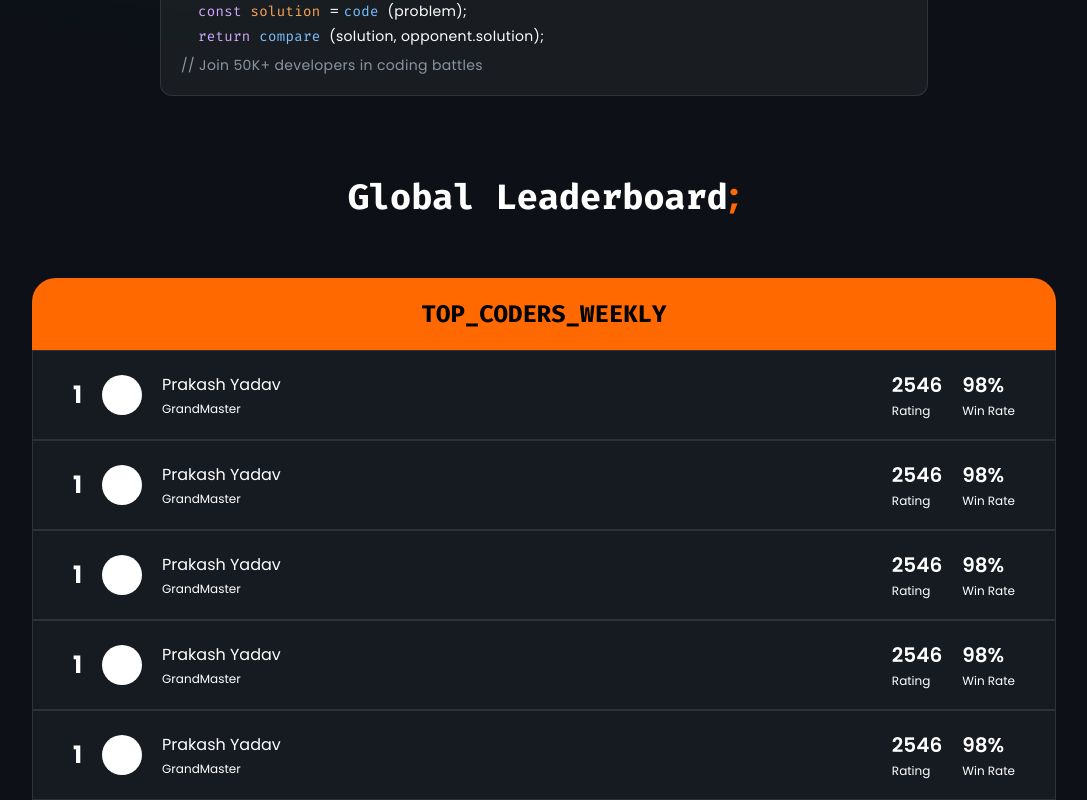
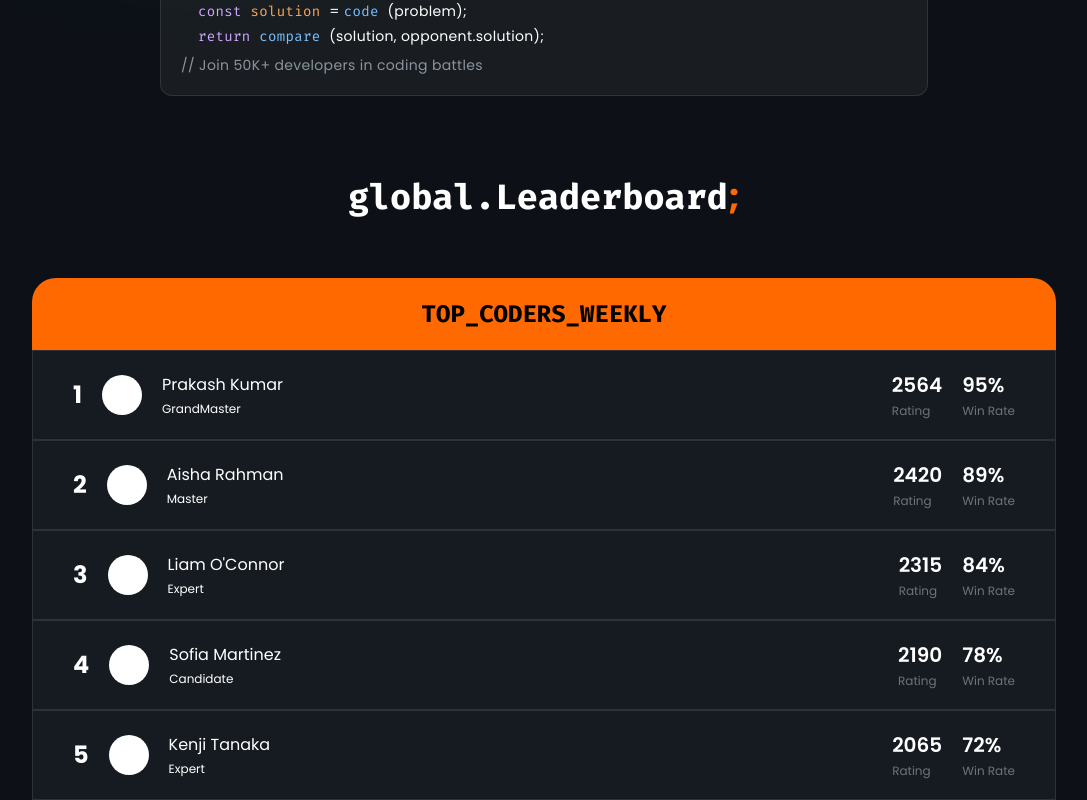
Before and after one commit to prakash-ydv/CodeClash, a React (Vite) app in the folder client/: page / in a window 1280 px wide. Shown: the part 659-1459 px from the top of the page, without its empty margins (96-1183 px from the left). Built offline with nearby package versions, Linux system fonts and the light colour scheme; a web font is replaced by a local one.

Commit message:
leaderboard ui improvement

```diff
--- a/client/src/component/ui/GlobalLeaderBoard.jsx
+++ b/client/src/component/ui/GlobalLeaderBoard.jsx
@@ -2,10 +2,47 @@ import React from "react";
 import LeaderBoardBox from "../utils/LeaderBoardBox";
 
 function GlobalLeaderBoard() {
+  const leaderBoardData = [
+    {
+      serial: 1,
+      name: "Prakash Kumar",
+      title: "GrandMaster",
+      rating: 2564,
+      winRatio: 95,
+    },
+    {
+      serial: 2,
+      name: "Aisha Rahman",
+      title: "Master",
+      rating: 2420,
+      winRatio: 89,
+    },
+    {
+      serial: 3,
+      name: "Liam O'Connor",
+      title: "Expert",
+      rating: 2315,
+      winRatio: 84,
+    },
+    {
+      serial: 4,
+      name: "Sofia Martinez",
+      title: "Candidate",
+      rating: 2190,
+      winRatio: 78,
+    },
+    {
+      serial: 5,
+      name: "Kenji Tanaka",
+      title: "Expert",
+      rating: 2065,
+      winRatio: 72,
+    },
+  ];
   return (
     <div className="w-full md:w-[80vw]">
       <h1 className="py-10 md:py-15 text-center text-3xl md:text-[2.2rem] fira font-bold">
-        Global Leaderboard<span className="text-orange-500">;</span>
+        global.Leaderboard<span className="text-orange-500">;</span>
       </h1>
       <div className="w-full bg-orange-500 rounded-t-3xl center p-5">
         <h1 className="text-black font-bold text-xl md:text-2xl fira">
@@ -13,11 +50,15 @@ function GlobalLeaderBoard() {
         </h1>
       </div>
 
-      <LeaderBoardBox />
-      <LeaderBoardBox />
-      <LeaderBoardBox />
-      <LeaderBoardBox />
-      <LeaderBoardBox />
+      {leaderBoardData.map((item, index) => (
+        <LeaderBoardBox
+          serial={item.serial}
+          name={item.name}
+          title={item.title}
+          rating={item.rating}
+          winRatio={item.winRatio}
+        />
+      ))}
     </div>
   );
 }
--- a/client/src/component/utils/LeaderBoardBox.jsx
+++ b/client/src/component/utils/LeaderBoardBox.jsx
@@ -4,24 +4,26 @@ function LeaderBoardBox(props) {
   return (
     <div className="w-full flex items-center justify-between bg-[#161b22] hover:bg-white/10 transition-all duration-300 ease-in-out border border-white/10 p-5 md:px-10">
       <div className="flex items-center gap-5">
-        <h1 className="text-2xl font-bold">1</h1>
+        <h1 className="text-2xl font-bold">{props.serial}</h1>
         <div id="dp" className="h-10 w-10 bg-white rounded-full"></div>
 
         <div className="flex flex-col gap-1">
-          <h1 className="truncate w-20 md:w-30 lg:w-40">Prakash Yadav</h1>
-          <span className="text-xs">GrandMaster</span>
+          <h1 className="truncate w-20 md:w-30 lg:w-40">{props.name}</h1>
+          <span className="text-xs">{props.title}</span>
         </div>
       </div>
 
       <div className="flex items-center gap-5">
         <div className="flex flex-col gap-1">
-          <h1 className="font-semibold text-md md:text-xl">2546</h1>
-          <p className="text-xs">Rating</p>
+          <h1 className="font-semibold text-md md:text-xl">{props.rating}</h1>
+          <p className="text-xs text-zinc-500">Rating</p>
         </div>
 
         <div className="flex flex-col gap-1">
-          <h1 className="font-semibold text-md md:text-xl">98%</h1>
-          <p className="text-xs">Win Rate</p>
+          <h1 className="font-semibold text-md md:text-xl">
+            {props.winRatio}%
+          </h1>
+          <p className="text-xs text-zinc-500">Win Rate</p>
         </div>
       </div>
     </div>
```
